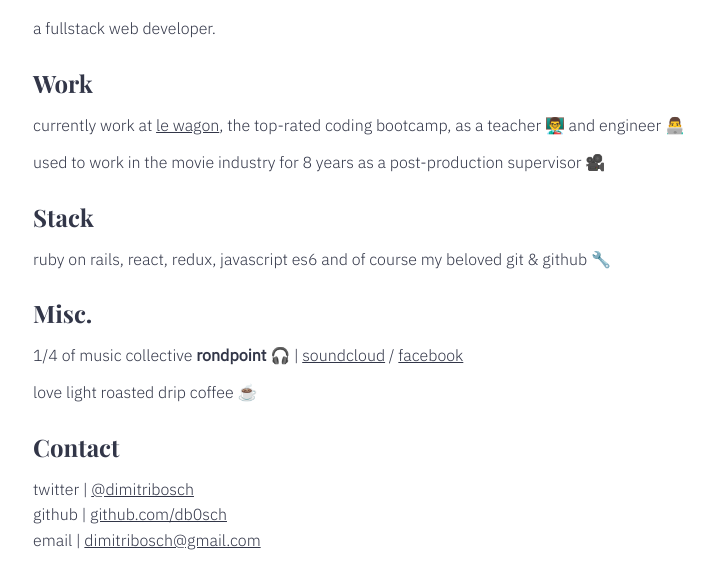
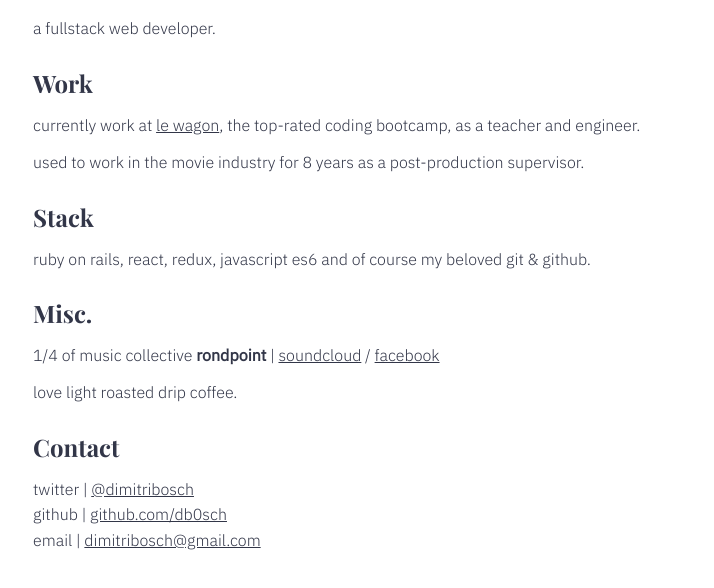
Before and after one commit to db0sch/db0sch.github.io, a plain HTML site: page index.html in a window 1280 px wide. Shown: the part 182-770 px from the top of the page, without its empty margins (37-751 px from the left). Drawn offline with nearby package versions, Linux system fonts and the light colour scheme.

Commit message:
Automated commit at 2018-03-17 14:54:04 UTC by middleman-deploy 2.0.0-alpha

```diff
--- a/index.html
+++ b/index.html
@@ -19,17 +19,17 @@
     </section>
     <section>
       <h2>Work</h2>
-      <p>currently work at <a href="https://www.lewagon.comn">le wagon</a>, the top-rated coding bootcamp, as a teacher <span role="img" aria-label="Teacher">👨‍🏫</span> and engineer <span role="img" aria-label="Man Technologist">👨‍💻</span></p>
-      <p>used to work in the movie industry for 8 years as a post-production supervisor <span role="img" aria-label="Movie Camera">🎥</span></p>
+      <p>currently work at <a href="https://www.lewagon.comn">le wagon</a>, the top-rated coding bootcamp, as a teacher and engineer.</p>
+      <p>used to work in the movie industry for 8 years as a post-production supervisor.</p>
     </section>
     <section>
       <h2>Stack</h2>
-      <p>ruby on rails, react, redux, javascript es6 and of course my beloved git & github  <span>🔧</span></p>
+      <p>ruby on rails, react, redux, javascript es6 and of course my beloved git & github.</p>
     </section>
     <section>
       <h2>Misc.</h2>
-      <p>1/4 of music collective <strong>rondpoint</strong> <span role="img" aria-label="Headphones">🎧</span> | <a href="https://soundcloud.com/rondpoint">soundcloud</a> / <a href="https://www.facebook.com/rondpointrond/">facebook</a></p>
-      <p>love light roasted drip coffee  <span role="img" aria-label="Coffee">☕</span></p>
+      <p>1/4 of music collective <strong>rondpoint</strong> | <a href="https://soundcloud.com/rondpoint">soundcloud</a> / <a href="https://www.facebook.com/rondpointrond/">facebook</a></p>
+      <p>love light roasted drip coffee.</p>
     </section>
     <section>
       <h2>Contact</h2>
```
